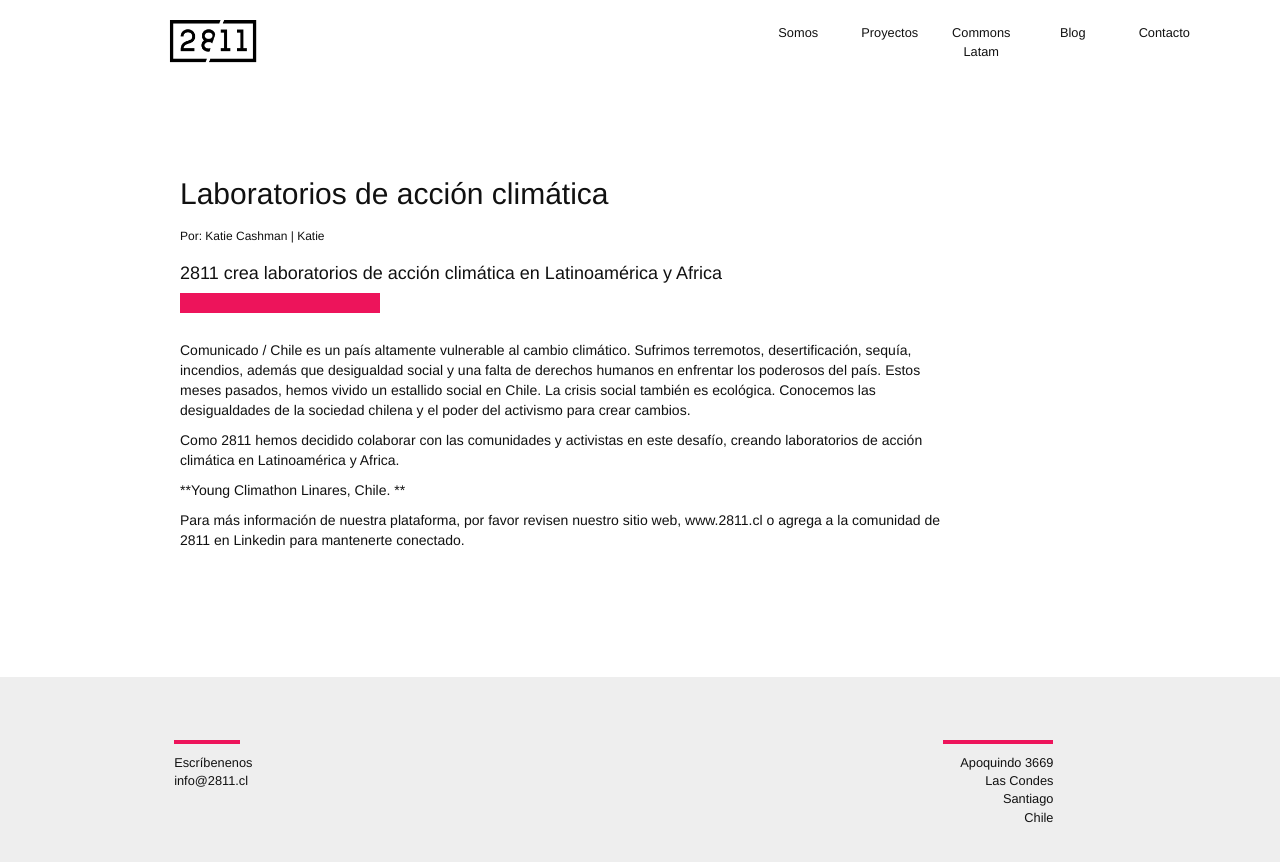
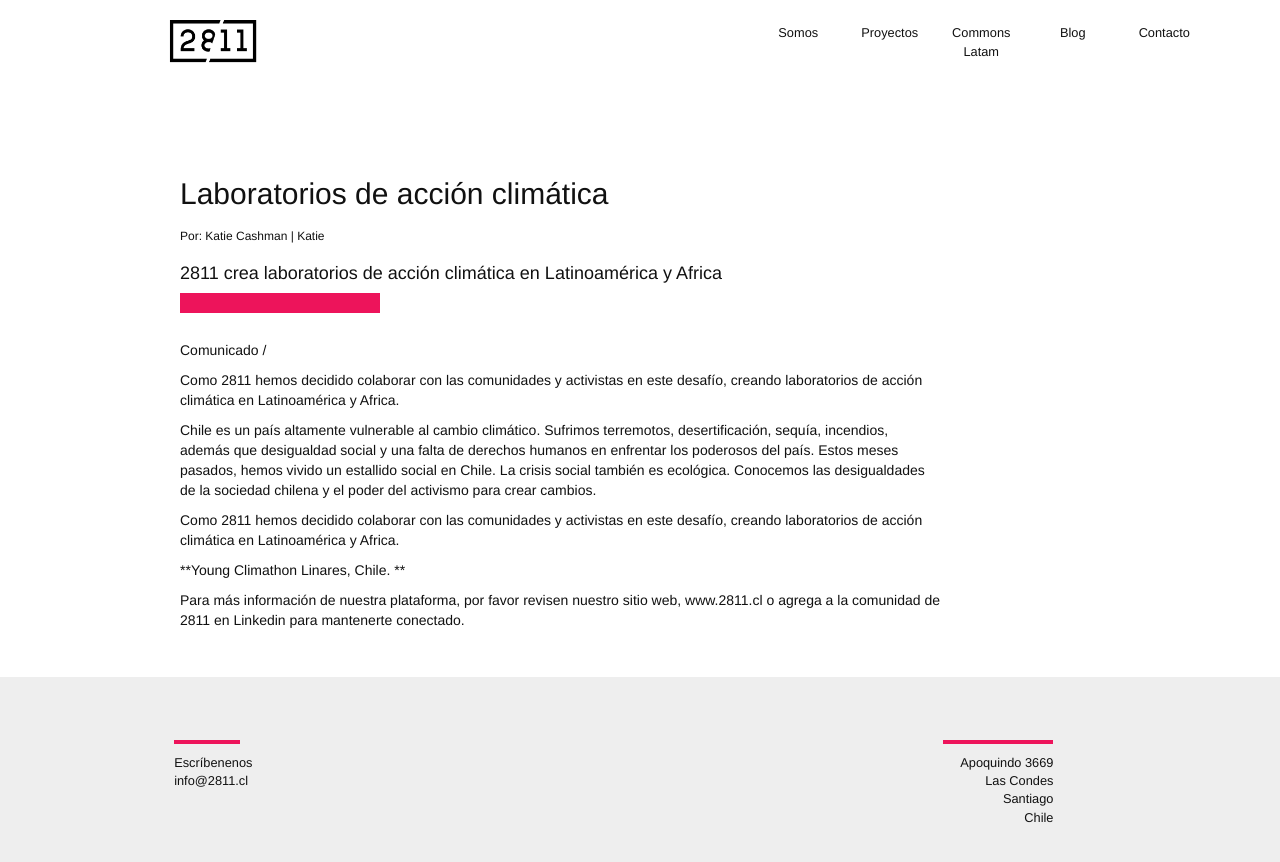
Before and after one commit to 2811Chile/2811Chile.github.io, a Jekyll site: the page built from _posts/2019-12-19-climatelabs.markdown, in a window 1280 px wide. Shown: the top 862 px of the page. Built offline with Jekyll 4.4.1, drawn with Linux system fonts in a browser that asks for light colours; nearby versions of some CDN libraries; some web fonts are replaced; our own code applies the rules of GitHub Pages for plain Markdown files.

Commit message:
Updated Climatelabs

```diff
--- a/_posts/2019-12-19-climatelabs.markdown
+++ b/_posts/2019-12-19-climatelabs.markdown
@@ -12,7 +12,12 @@
 excerpt_separator: "<!--mas-->"
 ---
 
-Comunicado / Chile es un país altamente vulnerable al cambio climático. Sufrimos terremotos, desertificación, sequía, incendios, además que desigualdad social y una falta de derechos humanos en enfrentar los poderosos del país. Estos meses pasados, hemos vivido un estallido social en Chile. La crisis social también es ecológica. Conocemos las desigualdades de la sociedad chilena y el poder del activismo para crear cambios.
+Comunicado /
+
+Como 2811 hemos decidido colaborar con las comunidades y activistas en este desafío, creando laboratorios de acción climática en Latinoamérica y Africa.
+<!--mas-->
+
+Chile es un país altamente vulnerable al cambio climático. Sufrimos terremotos, desertificación, sequía, incendios, además que desigualdad social y una falta de derechos humanos en enfrentar los poderosos del país. Estos meses pasados, hemos vivido un estallido social en Chile. La crisis social también es ecológica. Conocemos las desigualdades de la sociedad chilena y el poder del activismo para crear cambios.
 
 Como 2811 hemos decidido colaborar con las comunidades y activistas en este desafío, creando laboratorios de acción climática en Latinoamérica y Africa.
 
```
